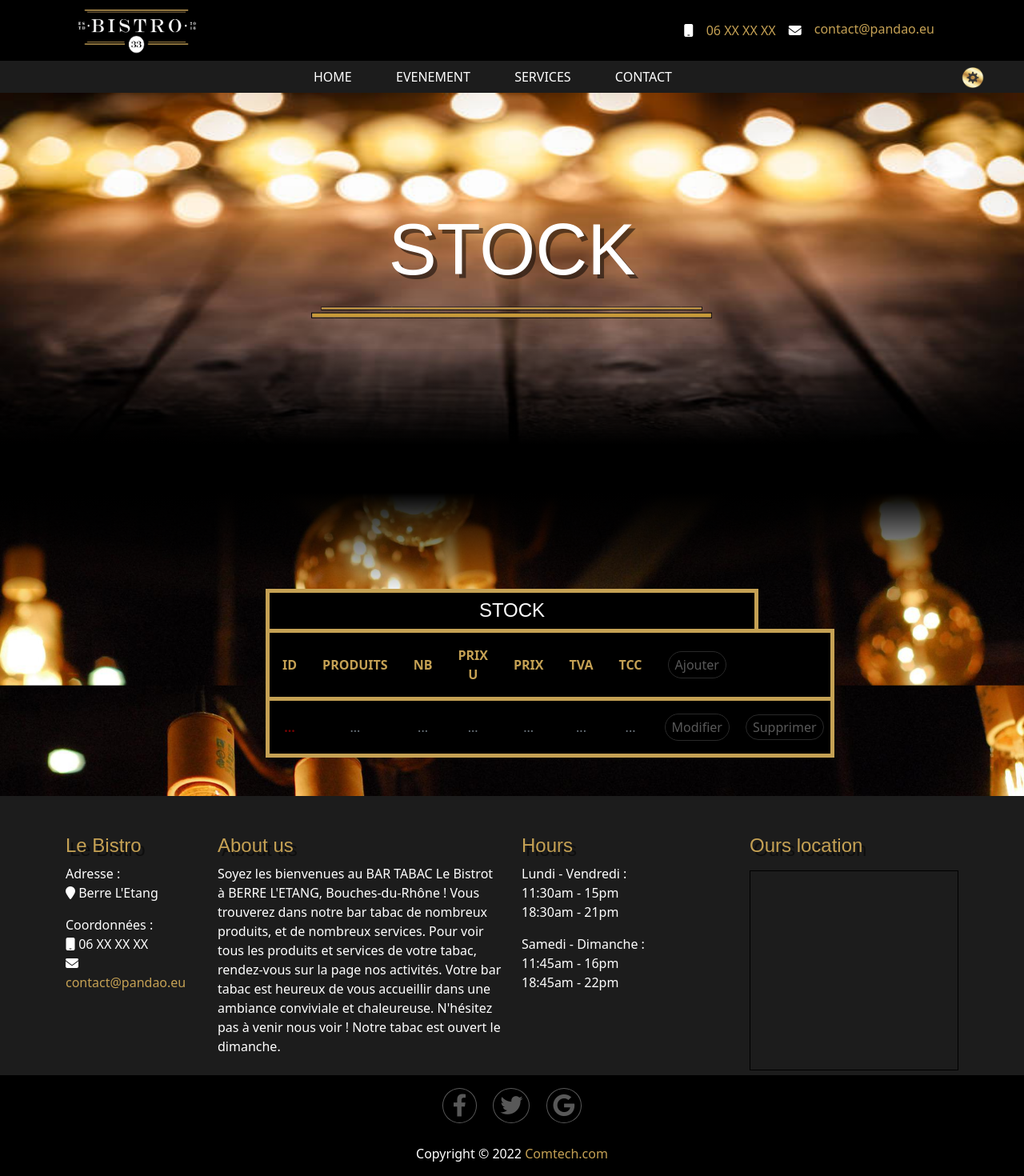
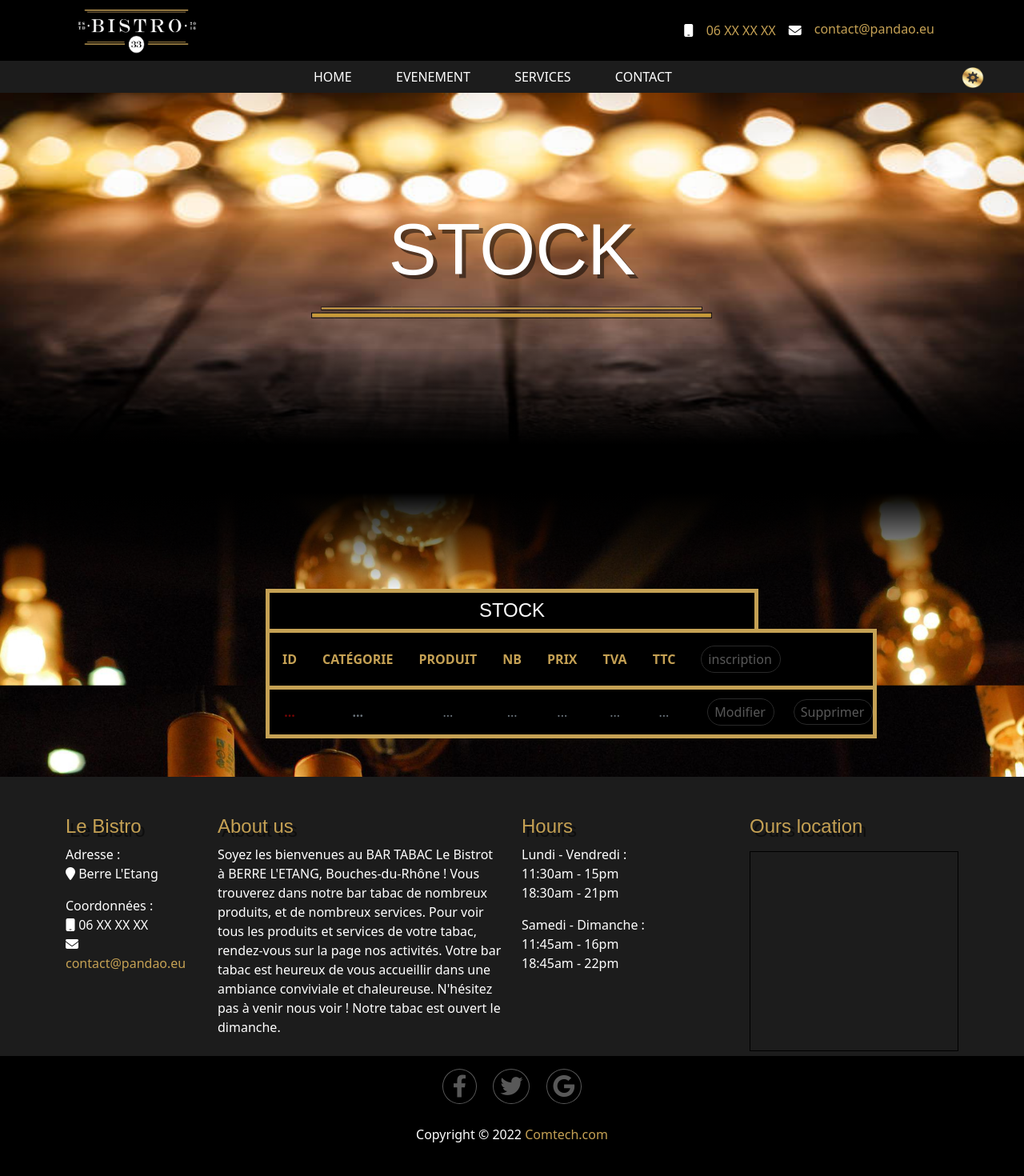
Before and after one commit to Felioawe/bar_tabac, a PHP site: page /stock.php in a window 1280 px wide. Shown: the whole page at 80% size. After the commit the page ends 1428 px from the top, so only its background shows below. Run offline with PHP 8.4, Linux system fonts and the light colour scheme; the visitor is signed in with stand-in values (Sample User, id 1); tables that the repository leaves empty or names only in its code hold one stand-in row (values such as "Sample post"); data that the repository does not hold is empty; grey boxes are pictures that could not be loaded.

Commit message:
nouvel ajout

```diff
--- a/requette/delete_article.php
+++ b/requette/delete_article.php
@@ -12,9 +12,9 @@
     $req->execute([":id" => $id]);
 
     if ($req) {
-        header("location: ../evenement.php?succes= 1" );
+        header("location: ../evenement.php?succes=1" );
     }
     else {
-        header("location: ../evenement.php?erreur= 0" );
+        header("location: ../evenement.php?erreur=0" );
     }
 }
--- a/stock.php
+++ b/stock.php
@@ -1,11 +1,22 @@
 <?php $title = "STOCK"; ?>
 <?php require_once "./structure/header.php"; ?>
 <?php require_once "./requette/config.php"; ?>
+<?php
 
+
+$sql = "SELECT * FROM user";
+
+$req = $db->prepare($sql);
+
+$req->execute();
+
+$results = $req->fetchAll(PDO::FETCH_ASSOC);
+
+?>
 <section class="container-fluid">
     <div class="row">
         <div class="col-3">
-            <div class="AddLogin">
+            <div class="AddStock">
 
             </div>
         </div>
@@ -17,34 +28,79 @@
                 <thead>
                     <tr class="text-uppercase text-or">
                         <th class="p-3" scope="col">id</th>
-                        <th class="p-3" scope="col">Produits</th>
+                        <th class="p-3" scope="col">Catégorie</th>
+                        <th class="p-3" scope="col">Produit</th>
                         <th class="p-3" scope="col">nb</th>
-                        <th class="p-3" scope="col">Prix u</th>
                         <th class="p-3" scope="col">Prix</th>
                         <th class="p-3" scope="col">Tva</th>
-                        <th class="p-3" scope="col">Tcc</th>
-                        <th class="text-capitalize p-3" scope="col"><button class="ButAddLogin butAdd px-2 py-1">Ajouter</button></th>
+                        <th class="p-3" scope="col">Ttc</th>
+                        <?php if ($_SESSION['connect'] == 1 && $_SESSION['status'] == 'admi') : ?>
+                            <th class="text-capitalize p-3" scope="col"><button class="ButAddStock butAdd ps-2 py-1">inscription</button></th>
+                        <?php endif; ?>
                     </tr>
                 </thead>
+                <?php foreach ($results as $user) : ?>
+                    <tbody>
+                        <tr class="cadre-or">
+                            <th data-target="id-produit" class="text-red p-3" scope="row"><?= '...' ?></th>
+                            <th data-target="categorie" class="text-muted p-3" scope="row"><?= '...' ?></th>
+                            <td data-target="produit" class="text-muted py-3 px-0"><?= '...' ?></td>
+                            <td data-target="nb" class="text-muted py-3 px-0"><?= '...' ?></td>
+                            <td data-target="prix" class="text-muted py-3 px-0"><?= '...' ?></td>
+                            <td data-target="tva" class="text-muted py-3 px-0"><?= '...' ?></td>
+                            <td data-target="ttc" class="text-muted py-3 px-0"><?= '...' ?></td>
+                            <?php if ($_SESSION['connect'] == 1 && $_SESSION['status'] == 'admi') : ?>
+                                <td class="text-muted"><button class="ButUpdateStock butUpdate ps-2 py-1">Modifier</button></td>
+                                <td class="text-muted"><a class="butDelete ps-2 py-1" href="./requette/delete_user.php?id=<?= $user['id_user']; ?>">Supprimer</a></td>
+                            <?php endif; ?>
+                        </tr>
+                    </tbody>
+                <?php endforeach; ?>
 
-                <tbody>
-                    <tr class="cadre-or">
-                        <th class="text-red p-3" scope="row"><?= '...' ?></th>
-                        <td class="text-muted py-3 px-0"><?= '...' ?></td>
-                        <td class="text-muted py-3 px-0"><?= '...' ?></td>
-                        <td class="text-muted py-3 px-0"><?= '...' ?></td>
-                        <td class="text-muted py-3 px-0"><?= '...' ?></td>
-                        <td class="text-muted py-3 px-0"><?= '...' ?></td>
-                        <td class="text-muted py-3 px-0"><?= '...' ?></td>
-                        <td class="text-muted py-3 px-2"><button class="ButUpdateLogin butUpdate px-2 py-1">Modifier</button></td>
-                        <td class="text-muted py-3 px-2"><a class="butDelete px-2 py-1" href="#">Supprimer</a></td>
-                    </tr>
-                </tbody>
             </table>
         </div>
         <div class="col-3">
-            <div class="UpdateLogin">
-
+            <div class="UpdateStock">
+                <form class="cadre-or w-100" action="./requette/update_stock.php" enctype="multipart/form-data" method="POST">
+                    <div class="text-white text-uppercase w-100 px-5 py-3">
+                        <h2 class="text-center border-b-or pb-2">Modifier</h2>
+                        <div>
+                            <input type="hidden" name="id-produit" id="id-produit">
+                        </div>
+                        <div>
+                            <label for="categorie">Catégorie :</label><br>
+                            <select class="w-100" name="categorie" id="categorie">
+                                <option value=""></option>
+                                <?php foreach ($genre['genres'] as $categorie_film) : ?>
+                                    <option value="<?= $categorie_film['id'] ?>"><?= $categorie_film['name'] ?></option>
+                                <?php endforeach; ?>
+                            </select>
+                        </div>
+                        <div>
+                            <label for="produit">Produit :</label><br>
+                            <input class="bg-gray text-white w-100" type="text" name="produit" id="produit" placeholder="Change Produit">
+                        </div>
+                        <div>
+                            <label for="nb">nb :</label><br>
+                            <input class="bg-gray text-white w-100" type="text" name="nb" id="nb" placeholder="Change NB">
+                        </div>
+                        <div>
+                            <label for="prix">Prix :</label>
+                            <input class="bg-gray text-white w-100" type="text" id="prix" name="prix" placeholder="Change Prix">
+                        </div>
+                        <div>
+                            <label for="tva">Tva :</label><br>
+                            <input class="bg-gray text-white w-100" type="text" id="tva" name="tva" placeholder="Change TVA">
+                        </div>
+                        <div>
+                            <label for="ttc">ttc :</label><br>
+                            <input class="bg-gray text-white w-100" type="text" id="ttc" name="ttc" placeholder="Change TTC">
+                        </div>
+                        <div class="mt-2">
+                            <input class="bg-gray butAdd rounded-2 w-100" type="submit" value="Modifier">
+                        </div>
+                    </div>
+                </form>
             </div>
         </div>
     </div>
--- a/structure/feuille.css
+++ b/structure/feuille.css
@@ -25,6 +25,7 @@
 .w-20 {width: 20%;}
 .w-10 {width: 10%;}
 .h-10 {height: 10px;}
+.h-50 {height: 50px !important;}
 .h-70 {height: 70px;}
 .h-100 {height: 100%;}
 .h-116 {height: 116px;}
@@ -39,10 +40,11 @@
 .h-720 {height: 720px;}
 .fs-90 {font-size: 90px !important;}
 .fs-39 {font-size: 39px;}
-.logo-profil {height: 100px; width:100px;}
+.logo-profil {height: 100px; width:100px; z-index: 3;}
 .logo {height: 60px; width:150px;}
 .bg-gray {background: rgb(48, 48, 49);}
 .text-red {color: rgb(117, 4, 4);}
+.text-green {color: rgb(0, 147, 27);}
 .text-or {color: #c5a154;}
 .text-or-h:hover {color: rgb(197, 161, 84) !important; transition: 0.5s;}
 .text-jaune-f {color: rgb(253, 183, 1);}
@@ -212,7 +214,7 @@ input:focus-visible, textarea:focus-visible {outline: none !important;}
 
 
 
-.UpdateLogin {
+.UpdateLogin, .UpdateStock {
     display: none ;
 }
 
--- a/structure/form.js
+++ b/structure/form.js
@@ -18,36 +18,39 @@ function openAddLogin() {
         $('.AddLogin').toggle();
         $('.AddLogin').html(`
 
-        <form class="cadre-or w-100" action="./requette/insert_user.php" enctype="multipart/form-data" method="POST">
+        <form id="form_AddLogin" class="cadre-or w-100" action="./requette/insert_user.php" enctype="multipart/form-data" method="POST">
             <div class="text-white text-uppercase w-100 px-5 py-3">
                 <h2 class="text-center border-b-or pb-2">Inscription</h2>
                 <div>
                     <label for="name">Non :</label><br>
-                    <input class="bg-gray text-white w-100" type="text" name="name" id="name" placeholder="Enter name">
+                    <input class="bg-gray text-white w-100" type="text" name="name" id="Login_name" placeholder="Enter name">
                 </div>
                 <div>
                     <label for="user">User :</label><br>
-                    <input class="bg-gray text-white w-100" type="text" name="user" id="user" placeholder="Enter user">
+                    <input class="bg-gray text-white w-100" type="text" name="user" id="Login_user" placeholder="Enter user">
                 </div>
                 <div>
                     <label for="tel">Téléphone :</label>
-                    <input class="bg-gray text-white w-100" type="text" id="tel" name="tel" placeholder="Enter tel">
+                    <input class="bg-gray text-white w-100" type="text" name="tel" id="Login_tel" placeholder="Enter tel">
                 </div>
                 <div>
                     <label for="email">Mail :</label>
-                    <input class="bg-gray text-white w-100" type="email" id="email" name="email" placeholder="Enter email">
+                    <input class="bg-gray text-white w-100" type="email" name="email" id="Login_email" placeholder="Enter email">
                 </div>
                 <div>
                     <label for="email">Comfirmer :</label>
-                    <input class="bg-gray text-white w-100" type="email" placeholder="confirm email">
+                    <input class="bg-gray text-white w-100" type="email" placeholder="Confirm email">
                 </div>
                 <div>
-                    <label for="mdp">Mots de passe :</label><br>
-                    <input class="bg-gray text-white w-100" type="text" id="mdp" name="mdp" placeholder="Enter password">
+                    <label for="mdp">Password :</label><br>
+                    <input class="bg-gray text-white w-100" type="text" name="mdp" id="Login_mdp" placeholder="Enter password">
                 </div>
                 <div>
                     <label for="mdp">Comfirmer :</label><br>
-                    <input class="bg-gray text-white w-100" type="text" placeholder="confirm password">
+                    <input class="bg-gray text-white w-100" type="text" placeholder="Confirm password">
+                </div>
+                <div class="text-center">
+                    <p class="erreur_AddLogin text-black w-100 py-2 m-0">.</p>
                 </div>
                 <div>
                     <input class="my-2" type="file" name="img" id="img">
@@ -60,20 +63,155 @@ function openAddLogin() {
                     <input class="bg-gray butAdd rounded-2 w-100" type="submit" value="Inscription">
                 </div>
             </div>
-        </form>`)
+        </form>`);
+
+        $('#form_AddLogin').on('submit', function(e) {
+            e.preventDefault();
+            var name = $('#Login_name').val();
+            var user = $('#Login_user').val();
+            var tel = $('#Login_tel').val();
+            var email = $('#Login_email').val();
+            var mdp = $('#Login_mdp').val();
+
+            if (name === '' || user === '' || tel === '' || email === '' || mdp === '') {
+                // alert('Veuillez remplir tous les champs');
+                $('.erreur_AddLogin').html(`
+
+                    <p class="text-red w-100 m-0">Remplissez tous les champs</p>
+
+                `);
+            } else {
+                $(this).unbind('submit').submit();
+            }
+        });
+
+        const searchParams = new URLSearchParams(window.location.search);
+        const paramValue = searchParams.get("erreur");
+
+        if (paramValue == 1) {
+            $(".erreur_AddLogin").html(`
+
+                <p class="text-red w-100 m-0">user est disponible</p>
+
+            `);
+        }
     });
+
+
 }
 
 openAddLogin();
+
+
+
+
+
+
 
 function openUpadateLogin() {
 
     $('.ButUpdateLogin').on('click', () => {
 
+        $('.UpdateLogin').toggle()
 
-        $('.UpdateLogin').toggle()
+        $('#form_UpdateLogin').on('submit', function(e) {
+            e.preventDefault();
+            var name = $('#Update_name').val();
+            var user = $('#Update_user').val();
+            var tel = $('#Update_tel').val();
+            var email = $('#Update_email').val();
+            var mdp = $('#Update_mdp').val();
+
+            if (name === '' || user === '' || tel === '' || email === '' || mdp === '') {
+                // alert('Veuillez remplir tous les champs');
+                $('.erreur_UpdateLogin').html(`
+
+                    <p class="text-red w-100 m-0">Remplissez tous les champs</p>
+
+                `);
+            } else {
+                $(this).unbind('submit').submit();
+            }
+        });
+
+        const searchParams = new URLSearchParams(window.location.search);
+        const paramValue = searchParams.get("erreur");
+
+        if (paramValue == 1) {
+            $(".erreur_AddLogin").html(`
+
+                <p class="text-red w-100 m-0">user est disponible</p>
+
+            `);
+        }
+    });
+}
+
+openUpadateLogin();
+
+function openAddStock() {
+
+    $('.ButAddStock').on('click', () => {
+
+        $('.AddStock').toggle();
+        $('.AddStock').html(`
+
+        <form class="cadre-or w-100" action="./requette/add_stock.php" enctype="multipart/form-data" method="POST">
+            <div class="text-white text-uppercase w-100 px-5 py-3">
+                <h2 class="text-center border-b-or pb-2">Ajouter</h2>
+                <div>
+                    <input type="hidden" name="id-produit" id="id-produit">
+                </div>
+                <div>
+                    <label for="categorie">Catégorie :</label><br>
+                    <select class="w-100" name="categorie" id="categorie">
+                            <option value=""></option>
+                            <?php foreach ($genre['genres'] as $categorie_film) : ?>
+                                <option value="<?= $categorie_film['id'] ?>"><?= $categorie_film['name'] ?></option>
+                            <?php endforeach; ?>
+                    </select>
+                </div>
+                <div>
+                    <label for="produit">Produit :</label><br>
+                    <input class="bg-gray text-white w-100" type="text" name="produit" id="produit">
+                </div>
+                <div>
+                    <label for="nb">nb :</label><br>
+                    <input class="bg-gray text-white w-100" type="text" name="nb" id="nb">
+                </div>
+                <div>
+                    <label for="unite">unité :</label>
+                    <input class="bg-gray text-white w-100" type="text" id="unite" name="unite">
+                </div>
+                <div>
+                    <label for="prix">Prix :</label>
+                    <input class="bg-gray text-white w-100" type="text" id="prix" name="prix">
+                </div>
+                <div>
+                    <label for="tva">Tva :</label><br>
+                    <input class="bg-gray text-white w-100" type="text" id="tva" name="tva">
+                </div>
+                <div>
+                    <label for="ttc">ttc :</label><br>
+                    <input class="bg-gray text-white w-100" type="text" id="ttc" name="ttc">
+                </div>
+                <div class="mt-2">
+                    <input class="bg-gray butAdd rounded-2 w-100" type="submit" value="Ajouter">
+                </div>
+            </div>
+        </form>`);
+    });
+}
+
+openAddStock();
+
+function openUpadateStok() {
+
+    $('.ButUpdateStock').on('click', () => {
+
+        $('.UpdateStock').toggle()
 
     });
 }
 
-openUpadateLogin();
+openUpadateStok();
--- a/structure/header.php
+++ b/structure/header.php
@@ -27,6 +27,8 @@
     <?php require_once "./structure/function.php"; ?>
     <?php require_once "./requette/config.php"; ?>
     <?php require_once "modal_user.php"; ?>
+    <?php require_once "modal_success_ou_erreur.php"; ?>
+    <a class="d-none js-modal" href="#mod2"></a>
     <header>
         <nav class="menu">
             <div class="navbar d-flex  m-auto w-85">
@@ -42,6 +44,7 @@
                     <?php if (isset($_SESSION['connect']) && !empty($_SESSION['connect'])) : ?>
                         <?php if ($_SESSION['connect'] == 1) : ?>
                             <?php $butAdmi = '<button class="butBurger p-3"></button>'; ?>
+                        <?php else : ?>
                         <?php endif; ?>
                     <?php else : ?>
                         <?php $butAdmi = '<a class="text-decoration-none text-white text-or-h text-uppercase fs-6 js-modal" href="#mod1">login</a>'; ?>
@@ -67,9 +70,15 @@
 
         <div class="burger">
             <div class="bg-black menuAdmi d-flex flex-column">
+            <?php if (isset( $_SESSION['img_user']) && !empty($_SESSION['img_user'])) : ?>
                 <div class="text-center mt-3">
                     <img class="logo-profil radius-100" src="img_profil/<?= $_SESSION['img_user']; ?>">
                 </div>
+            <?php else : ?>
+                <div class="text-center mt-3">
+                    <img class="logo-profil radius-100" src="./img_profil/profil.png">
+                </div>
+            <?php endif; ?>
                 <div class="text-center my-3">
                     <a class="text-decoration-none text-white text-uppercase" href="./profil.php"><?= $_SESSION['user']; ?></a>
                 </div>
--- a/structure/modal_user.php
+++ b/structure/modal_user.php
@@ -3,7 +3,7 @@
         <form class="cadre-or" action="./requette/select_user.php" method="POST">
             <button class="js-modal-close butDeleteModal m-2">X</button>
             <div class="border border-dark p-5">
-                <h2 class="text-center">connection</h2>
+                <h2 class="text-center">connexion</h2>
                 <div>
                     <label for="user">User :</label><br>
                     <input class="bg-gray text-white w-100" type="text" name="user" id="user">
@@ -12,6 +12,17 @@
                     <label for="mdp">Password</label><br>
                     <input class="bg-gray text-white w-100" type="text" name="mdp" id="mdp">
                 </div>
+                <?php if (isset($_GET['erreur']) && !empty($_GET['erreur'])) : ?>
+                    <?php if ($_GET['erreur'] == 1) : ?>
+                        <div class="text-center mt-3">
+                            <p class="text-red text-uppercase w-100">User ou Password inccorecte</p>
+                        </div>
+                    <?php elseif ($_GET['erreur'] == 2) : ?>
+                        <div class="text-center mt-3">
+                            <p class="text-red text-uppercase w-100">Remplissez tous les champs</p>
+                        </div>
+                    <?php endif ; ?>
+                <?php endif ; ?>
                 <div class="mt-5 text-center">
                     <input class=" butConnect rounded-2 w-25" type="submit" value="Connect">
                 </div>
```
Also changed, not shown: compte.php (+27 -22 lines), requette/delete_user.php (+6 -3 lines), requette/insert_produit.php (added, +36 -0 lines), requette/insert_user.php (+33 -10 lines), requette/select_user.php (+7 -4 lines), requette/update_produit.php (added, +46 -0 lines), requette/update_user.php (+12 -10 lines), structure/burger.js (+0 -11 lines), structure/modal.js (+23 -9 lines), structure/modal_success_ou_erreur.php (added, +32 -0 lines), img_profil/profil.png (added), requette/delete_produit.php (added).
